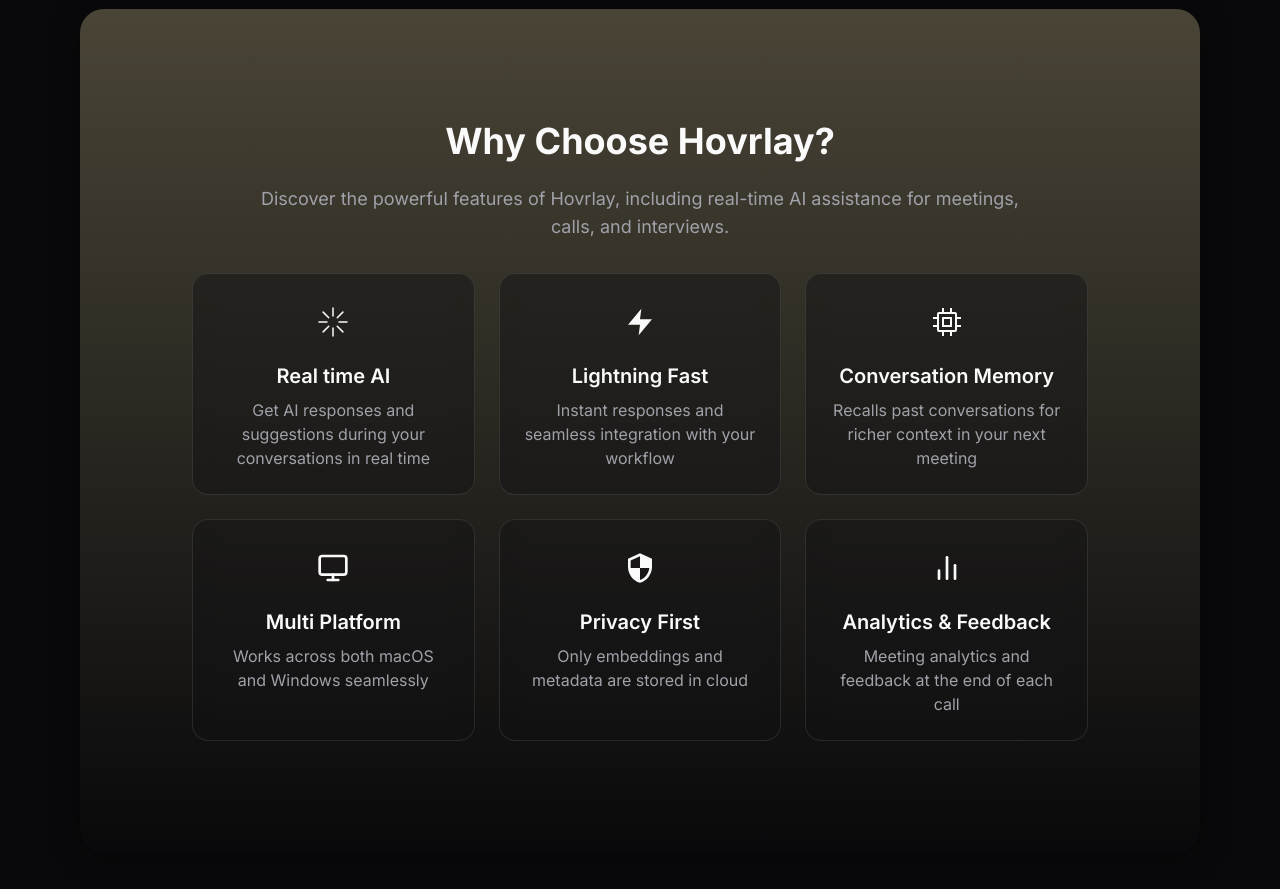
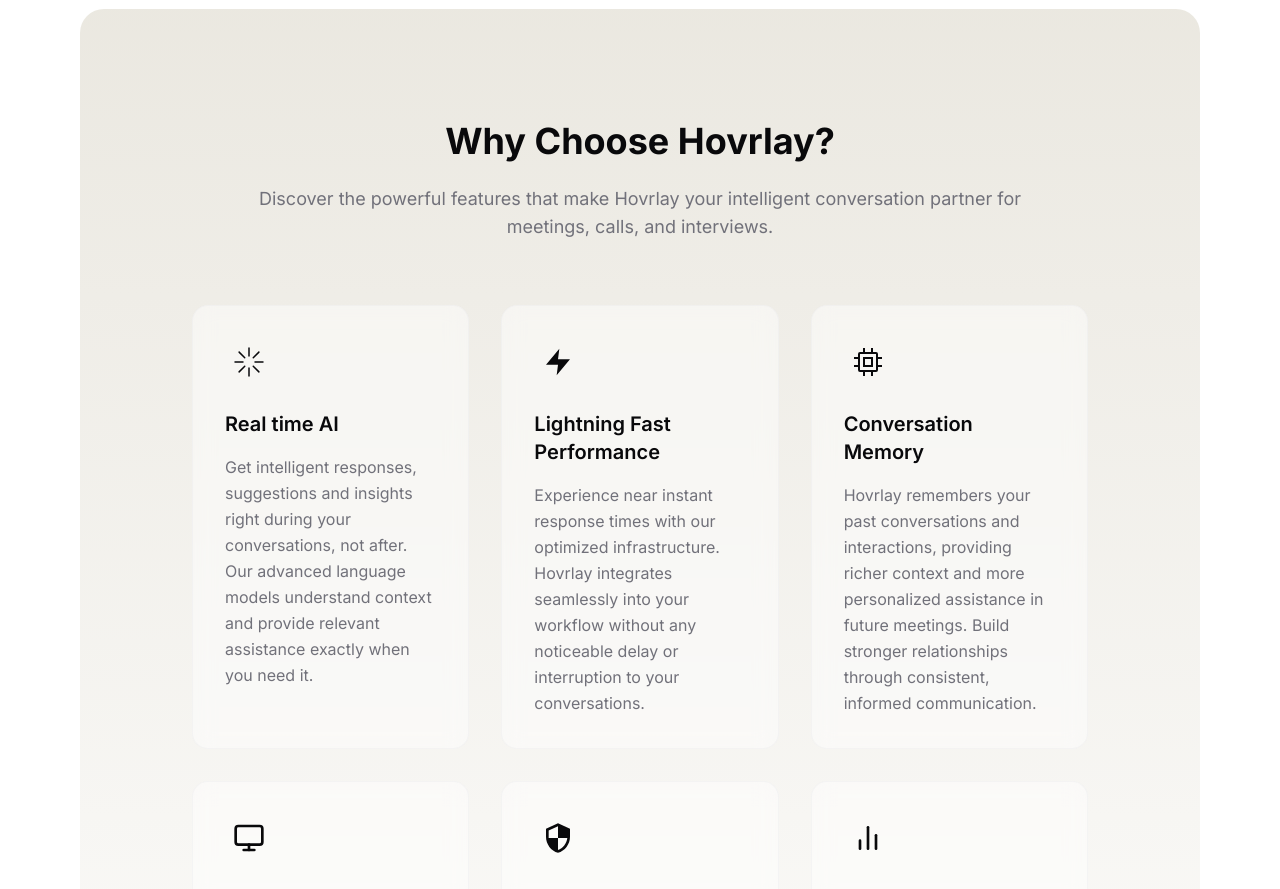
Before and after one commit to hovrlay/hovrlay-website, a React (Vite) app: page / in a window 1280 px wide. Shown: the part 1900-2789 px from the top of the page. Built offline with nearby package versions, Linux system fonts and the light colour scheme; the HTML template or start-up script is replaced by a standard one.

Commit message:
Reworked FAQ and features section

```diff
--- a/index.html
+++ b/index.html
@@ -1,5 +1,5 @@
 <!doctype html>
-<html lang="en" class="dark">
+<html lang="en">
   <head>
     <meta charset="UTF-8" />
     <meta name="viewport" content="width=device-width, initial-scale=1.0" />
--- a/src/components/Features.tsx
+++ b/src/components/Features.tsx
@@ -7,61 +7,75 @@ import AnalyticsIcon from "@/assets/analytics.svg?react";
 
 const Features = () => (
   <section id="features" className="py-12 px-4 md:px-8 lg:px-12">
-    <div className="container-custom text-center">
-      <h2 className="text-4xl font-bold text-foreground mb-6 animate-fade-in-down">
-        Why Choose Hovrlay?
-      </h2>
-      <p className="text-lg text-muted-foreground max-w-3xl mb-8 animate-fade-in-down mx-auto">
-        Discover the powerful features of Hovrlay, including real-time AI assistance for meetings, calls, and interviews.
-      </p>
+    <div className="container-custom">
+      <div className="text-center mb-16">
+        <h2 className="text-4xl font-bold text-foreground mb-6 animate-fade-in-down">
+          Why Choose Hovrlay?
+        </h2>
+        <p className="text-lg text-muted-foreground max-w-3xl mx-auto animate-fade-in-down">
+          Discover the powerful features that make Hovrlay your intelligent conversation partner for meetings, calls, and interviews.
+        </p>
+      </div>
 
-      <div className="grid grid-cols-1 md:grid-cols-2 lg:grid-cols-3 gap-6">
-        <div className="glass p-6 rounded-lg animate-fade-in-down text-center">
-          <div className="w-12 h-12 mx-auto mb-4 flex items-center justify-center text-foreground">
+      <div className="grid grid-cols-1 md:grid-cols-2 lg:grid-cols-3 gap-8">
+        <div className="glass p-8 rounded-lg animate-fade-in-down">
+          <div className="w-12 h-12 mb-6 flex items-center justify-center text-foreground">
             <AiIcon className="w-8 h-8" />
           </div>
-          <h3 className="text-xl font-semibold text-foreground mb-2">Real time AI</h3>
-          <p className="text-muted-foreground">Get AI responses and suggestions during your conversations in real time</p>
+          <h3 className="text-xl font-semibold text-foreground mb-4">Real time AI</h3>
+          <p className="text-muted-foreground leading-relaxed">
+            Get intelligent responses, suggestions and insights right during your conversations, not after. Our advanced language models understand context and provide relevant assistance exactly when you need it.
+          </p>
         </div>
 
-        <div className="glass p-6 rounded-lg animate-fade-in-down text-center">
-          <div className="w-12 h-12 mx-auto mb-4 flex items-center justify-center text-foreground">
+        <div className="glass p-8 rounded-lg animate-fade-in-down">
+          <div className="w-12 h-12 mb-6 flex items-center justify-center text-foreground">
             <LightningIcon className="w-8 h-8" />
           </div>
-          <h3 className="text-xl font-semibold text-foreground mb-2">Lightning Fast</h3>
-          <p className="text-muted-foreground">Instant responses and seamless integration with your workflow</p>
+          <h3 className="text-xl font-semibold text-foreground mb-4">Lightning Fast Performance</h3>
+          <p className="text-muted-foreground leading-relaxed">
+            Experience near instant response times with our optimized infrastructure. Hovrlay integrates seamlessly into your workflow without any noticeable delay or interruption to your conversations.
+          </p>
         </div>
 
-        <div className="glass p-6 rounded-lg animate-fade-in-down text-center">
-          <div className="w-12 h-12 mx-auto mb-4 flex items-center justify-center text-foreground">
+        <div className="glass p-8 rounded-lg animate-fade-in-down">
+          <div className="w-12 h-12 mb-6 flex items-center justify-center text-foreground">
             <MemoryIcon className="w-8 h-8" />
           </div>
-          <h3 className="text-xl font-semibold text-foreground mb-2">Conversation Memory</h3>
-          <p className="text-muted-foreground">Recalls past conversations for richer context in your next meeting</p>
+          <h3 className="text-xl font-semibold text-foreground mb-4">Conversation Memory</h3>
+          <p className="text-muted-foreground leading-relaxed">
+            Hovrlay remembers your past conversations and interactions, providing richer context and more personalized assistance in future meetings. Build stronger relationships through consistent, informed communication.
+          </p>
         </div>
 
-        <div className="glass p-6 rounded-lg animate-fade-in-down text-center">
-          <div className="w-12 h-12 mx-auto mb-4 flex items-center justify-center text-foreground">
+        <div className="glass p-8 rounded-lg animate-fade-in-down">
+          <div className="w-12 h-12 mb-6 flex items-center justify-center text-foreground">
             <PlatformIcon className="w-8 h-8" />
           </div>
-          <h3 className="text-xl font-semibold text-foreground mb-2">Multi Platform</h3>
-          <p className="text-muted-foreground">Works across both macOS and Windows seamlessly</p>
+          <h3 className="text-xl font-semibold text-foreground mb-4">Universal Compatibility</h3>
+          <p className="text-muted-foreground leading-relaxed">
+            Works seamlessly across Mac and Windows platforms with any application on your screen. Whether you're using Zoom, Teams, Discord, or any other platform, Hovrlay adapts to your preferred tools.
+          </p>
         </div>
 
-        <div className="glass p-6 rounded-lg animate-fade-in-down text-center">
-          <div className="w-12 h-12 mx-auto mb-4 flex items-center justify-center text-foreground">
+        <div className="glass p-8 rounded-lg animate-fade-in-down">
+          <div className="w-12 h-12 mb-6 flex items-center justify-center text-foreground">
             <PrivacyIcon className="w-8 h-8" />
           </div>
-          <h3 className="text-xl font-semibold text-foreground mb-2">Privacy First</h3>
-          <p className="text-muted-foreground">Only embeddings and metadata are stored in cloud</p>
+          <h3 className="text-xl font-semibold text-foreground mb-4">Privacy & Security First</h3>
+          <p className="text-muted-foreground leading-relaxed">
+            Your conversations are protected with enterprise-grade encryption. We only store conversation summaries, not raw audio, and process everything in real-time before securely deleting the data.
+          </p>
         </div>
 
-        <div className="glass p-6 rounded-lg animate-fade-in-down text-center">
-          <div className="w-12 h-12 mx-auto mb-4 flex items-center justify-center text-foreground">
+        <div className="glass p-8 rounded-lg animate-fade-in-down">
+          <div className="w-12 h-12 mb-6 flex items-center justify-center text-foreground">
             <AnalyticsIcon className="w-8 h-8" />
           </div>
-          <h3 className="text-xl font-semibold text-foreground mb-2">Analytics & Feedback</h3>
-          <p className="text-muted-foreground">Meeting analytics and feedback at the end of each call</p>
+          <h3 className="text-xl font-semibold text-foreground mb-4">Performance Analytics</h3>
+          <p className="text-muted-foreground leading-relaxed">
+            Get detailed insights and feedback after each conversation. Track your communication patterns, identify areas for improvement, and see how Hovrlay helps enhance your professional interactions.
+          </p>
         </div>
       </div>
     </div>
--- a/src/index.css
+++ b/src/index.css
@@ -119,10 +119,6 @@ All colors MUST be HSL.
     -webkit-backdrop-filter: blur(10px);
   }
 
-  .glass-card {
-    box-shadow: 0 8px 32px 0 rgba(31, 38, 135, 0.37);
-  }
-
   .section-container {
     background: linear-gradient(to bottom, var(--section-start), var(--section-end));
     box-shadow: var(--section-shadow);
```
Also changed, not shown: src/components/FAQ.tsx (+25 -32 lines), src/assets/chevron-down.svg (added).
